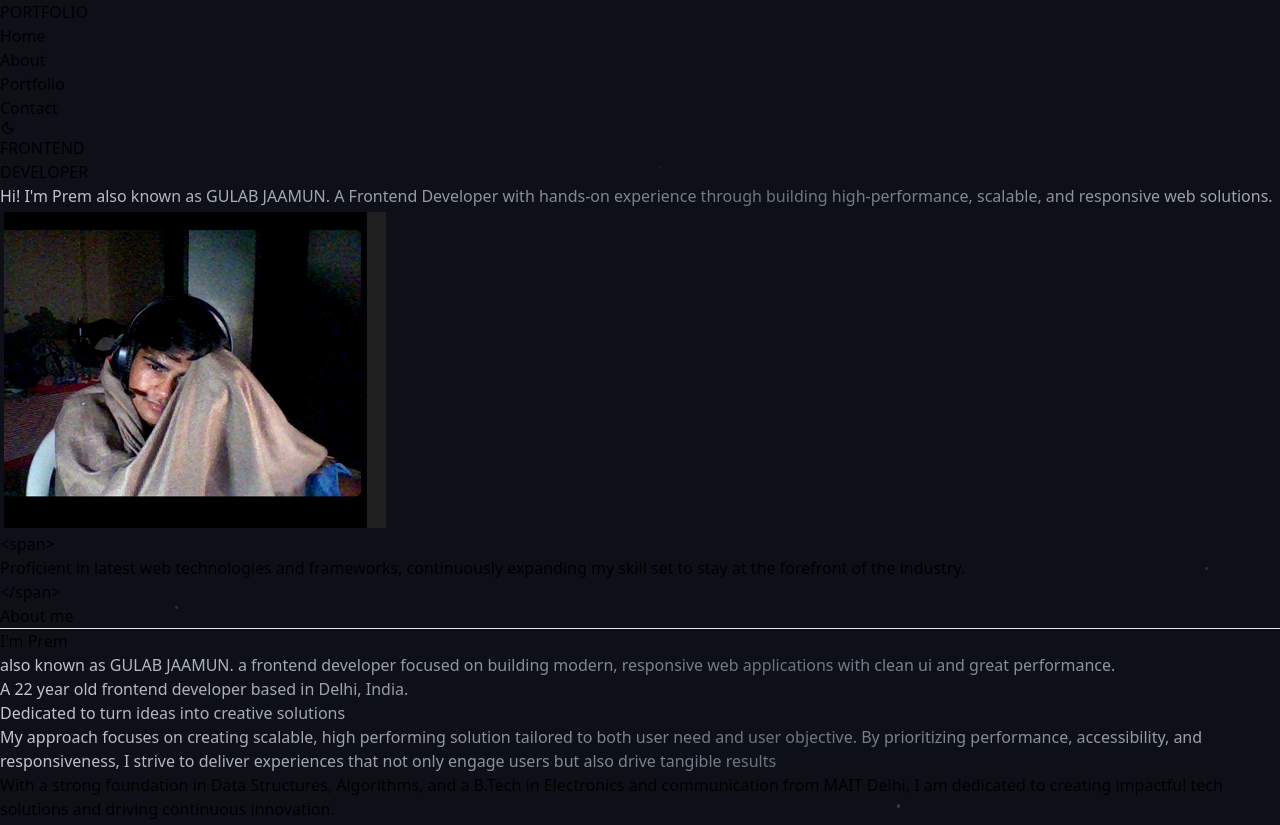
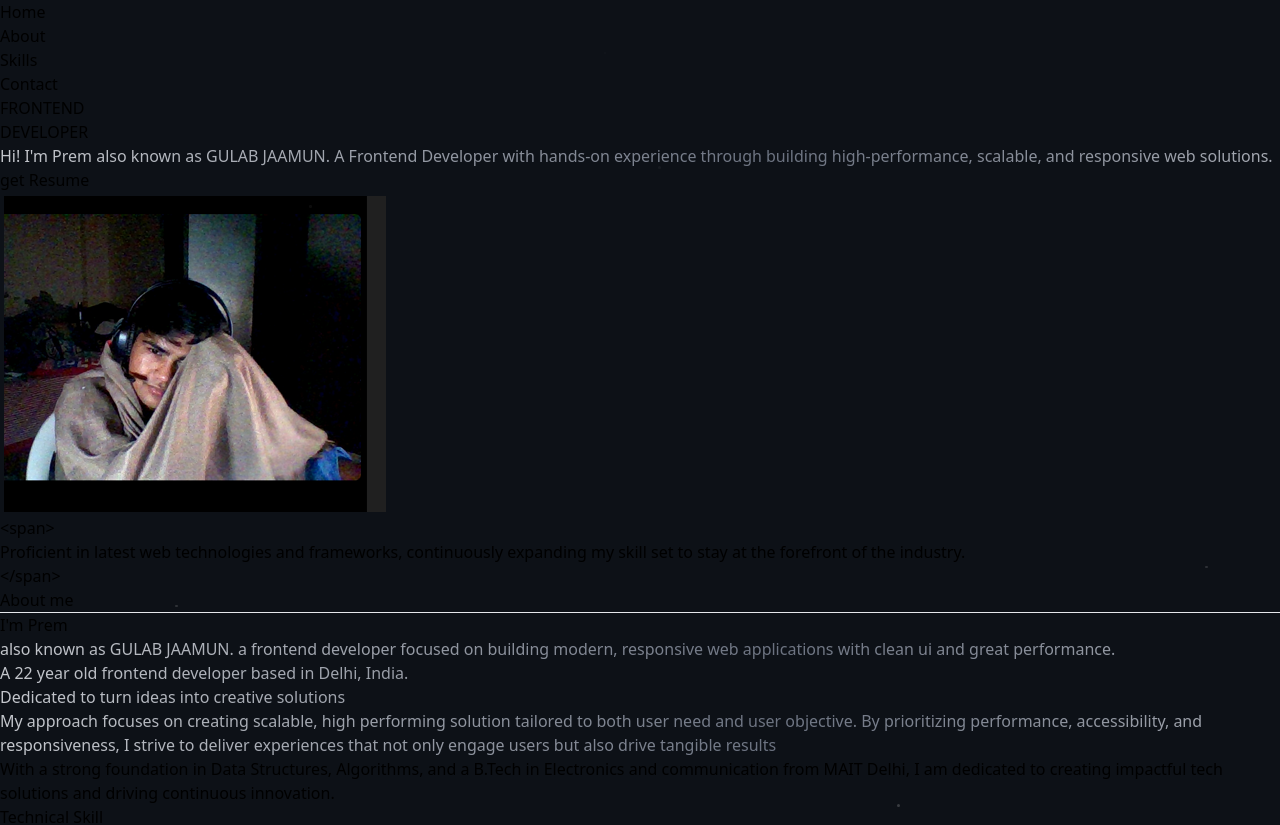
Before and after one commit to premrahi/prem-portfolio, a React (Vite) app: page / in a window 1280 px wide. Shown: the top 825 px of the page. Built offline with nearby package versions, Linux system fonts and the light colour scheme.

Commit message:
completed portfolio

```diff
--- a/index.html
+++ b/index.html
@@ -2,7 +2,7 @@
 <html lang="en">
   <head>
     <meta charset="UTF-8" />
-    <link rel="icon" type="image/svg+xml" href="/favicon.svg" />
+    <link rel="icon" type="image/svg+xml" href="src/assets/prem.png" />
     <meta name="viewport" content="width=device-width, initial-scale=1.0" />
     <title>prem-portfolio</title>
   </head>
--- a/src/components/About.tsx
+++ b/src/components/About.tsx
@@ -1,7 +1,7 @@
 
 const About = () => {
   return (
-    <div className="text-white mt-15">
+    <div className="text-white mt-24">
       <div className="text-center text-5xl font-light">
         <span className="text-orange-500 p-6">About</span> me
       </div>
--- a/src/components/Body.tsx
+++ b/src/components/Body.tsx
@@ -7,14 +7,24 @@ import Footer from "./Footer";
 
 const Body = () => {
   return (
-    <>
-      <Home />
-      <About />
-      <SkillSet/>
-      <Project />
-      <Contact />
+    <div className="pt-20">
+      <section id="home">
+        <Home />
+      </section>
+      <section id="about">
+        <About />
+      </section>
+      <section id="skills">
+        <SkillSet />
+      </section>
+      <section id="project">
+        <Project />
+      </section>
+      <section id="contact">
+        <Contact />
+      </section>
       <Footer />
-    </>
+    </div>
   );
 };
 
--- a/src/components/Contact.tsx
+++ b/src/components/Contact.tsx
@@ -1,9 +1,9 @@
-import Contact1 from "./contact1";
+import Contact1 from "./Contact1";
 import Contact2 from "./Contact2";
 
 const Contact = () => {
   return (
-    <div className="my-20 p-6  mx-20 rounded-xl grid grid-cols-12 ">
+    <div className="my-24 p-6  mx-20 rounded-xl grid grid-cols-12 ">
       <div className="col-span-5 bg-blue-900/30 mx-2 rounded-xl text-center">
         <Contact1 />
       </div>
--- a/src/components/Footer.tsx
+++ b/src/components/Footer.tsx
@@ -1,4 +1,3 @@
-import React from "react";
 import { IoLogoInstagram } from "react-icons/io5";
 import { FaGithub } from "react-icons/fa";
 import { CiLinkedin } from "react-icons/ci";
@@ -6,7 +5,7 @@ import { SiLeetcode } from "react-icons/si";
 
 const footer = () => {
   return (
-    <div className="w-full mt-10 bg-gray-700 flex text-gray-500 justify-between px-24 py-4">
+    <div className="w-full mt-24 bg-gray-700 flex text-gray-500 justify-between px-24 py-4">
       <div className="">© 2026 Gulab Jaamun. All Rights Reserved.</div>
       <div className="flex gap-2">
         <a href="https://www.instagram.com/premrahi_16/?hl=en" target="_blank" rel="noopener noreferrer">
--- a/src/components/Header.tsx
+++ b/src/components/Header.tsx
@@ -1,29 +1,29 @@
-import { MdOutlineLightMode } from "react-icons/md";
-import { MdOutlineDarkMode } from "react-icons/md";
+import { useState } from "react";
 
 const Header = () => {
+  const [active, setActive] = useState<string>("home");
 
+  const baseClass = "mx-6 font-semibold text-lg p-3 px-4 rounded-full cursor-pointer hover:scale-105 transition-transform duration-300";
+  const activeClass = "bg-orange-500/20 text-white border border-orange-400/50";
+  const inactiveClass = "bg-gray-400/10 text-gray-300 hover:text-gray-200";
 
-  const listCssClass =
-    "m-6 font-semibold text-lg cursor-pointer hover:scale-105 transition-transform duration-300 hover:text-gray-200";
+  const links = [
+    { label: "Home", id: "home" },
+    { label: "About", id: "about" },
+    { label: "Skills", id: "skills" },
+    { label: "Contact", id: "contact" },
+  ];
+
   return (
-    <div
-      className="p-4 flex text-white items-center justify-between"
-      style={{
-        backgroundColor: "#0d1117",
-      }}
-    >
-      <span className="my-6 mx-12 font-mono text-2xl">PORTFOLIO</span>
-      <ul className="flex items-center gap-6">
-        <li className={listCssClass}>Home</li>
-        <li className={listCssClass}>About</li>
-        <li className={listCssClass}>Portfolio</li>
-        <li className={listCssClass}>Contact</li>
-        <li className={listCssClass}>
-          <span className="hover:text-yellow-400 ">
-            <MdOutlineDarkMode className="text-2xl" />
-          </span>
-        </li>
+    <div className="mt-5 px-2 py-3 w-[50%] flex justify-center text-white text-center fixed bg-gray-500/10 top-0 z-50 border rounded-full border-orange-400/20 left-1/2 -translate-x-1/2 backdrop-blur-xl shadow-md shadow-orange-900/50">
+      <ul className="flex text-center gap-8">
+        {links.map((link) => (
+          <a href={`#${link.id}`} key={link.id} onClick={() => setActive(link.id)}>
+            <li className={`${baseClass} ${active === link.id ? activeClass : inactiveClass}`}>
+              {link.label}
+            </li>
+          </a>
+        ))}
       </ul>
     </div>
   );
--- a/src/components/Home.tsx
+++ b/src/components/Home.tsx
@@ -1,8 +1,7 @@
 import prem from "../assets/prem.png";
 
-
 const Home = () => {
-   return (
+  return (
     <div id="home" className="min-h-screen text-white flex items-center -my-10">
       <div className="w-3/5 ml-10 px-16 cursor-default select-none my-10">
         <span className="text-orange-600 text-8xl font-semibold">FRONTEND</span>
@@ -16,6 +15,11 @@ const Home = () => {
             responsive web solutions.
           </p>
         </div>
+        <a href="/prem_resume.pdf" download="prem_resume.pdf">
+          <button className="bg-orange-500/60 px-2 py-1 rounded-lg text-black hover:text-white hover:bg-gray-700">
+            get Resume
+          </button>
+        </a>
       </div>
 
       <div className="w-2/5 flex flex-col items-center gap-6">
@@ -38,6 +42,6 @@ const Home = () => {
       </div>
     </div>
   );
-}
+};
 
-export default Home
+export default Home;
--- a/src/components/ProjectCard.tsx
+++ b/src/components/ProjectCard.tsx
@@ -43,8 +43,7 @@ const ProjectCard = ({ project }: { project: Project }) => {
   return (
     <>
       {/* Backdrop — only when hovering the image */}
-      <div
-        className={`fixed inset-0 z-[60] bg-black/60 backdrop-blur-sm transition-opacity duration-300 pointer-events-none ${
+      <div className={`fixed inset-0 z-[60] bg-black/60 backdrop-blur-sm transition-opacity duration-300 pointer-events-none ${
           imageHovered ? "opacity-100 scale-125" : "opacity-0"
         }`}
       />
@@ -67,7 +66,7 @@ const ProjectCard = ({ project }: { project: Project }) => {
       )}
 
       {/* Card */}
-      <div className="relative z-[50] flex flex-col md:flex-row items-stretch gap-8 hover:bg-orange-800/30 border border-white/10 rounded-2xl p-8 hover:border-orange-500/40 transition-all duration-300 bg-gray-800/30">
+      <div className="relative flex flex-col md:flex-row items-stretch gap-8 hover:bg-orange-800/30 border border-white/10 rounded-2xl p-8 hover:border-orange-500/40 transition-all duration-300 bg-gray-800/30">
         {/* Purple left accent bar */}
         <div className="absolute left-0 top-8 bottom-8 w-[3px] bg-orange-600 rounded-full" />
 
--- a/src/index.css
+++ b/src/index.css
@@ -9,8 +9,12 @@
     overflow: hidden;
   }
 
+  html {
+  scroll-behavior: smooth;
+  }
+
   .particles-bg > * {
-    position: relative;
+    /* position: relative; */
     z-index: 3;
   }
 
```
Also changed, not shown: 1 other file (tests, documents, lock files or other folders).
